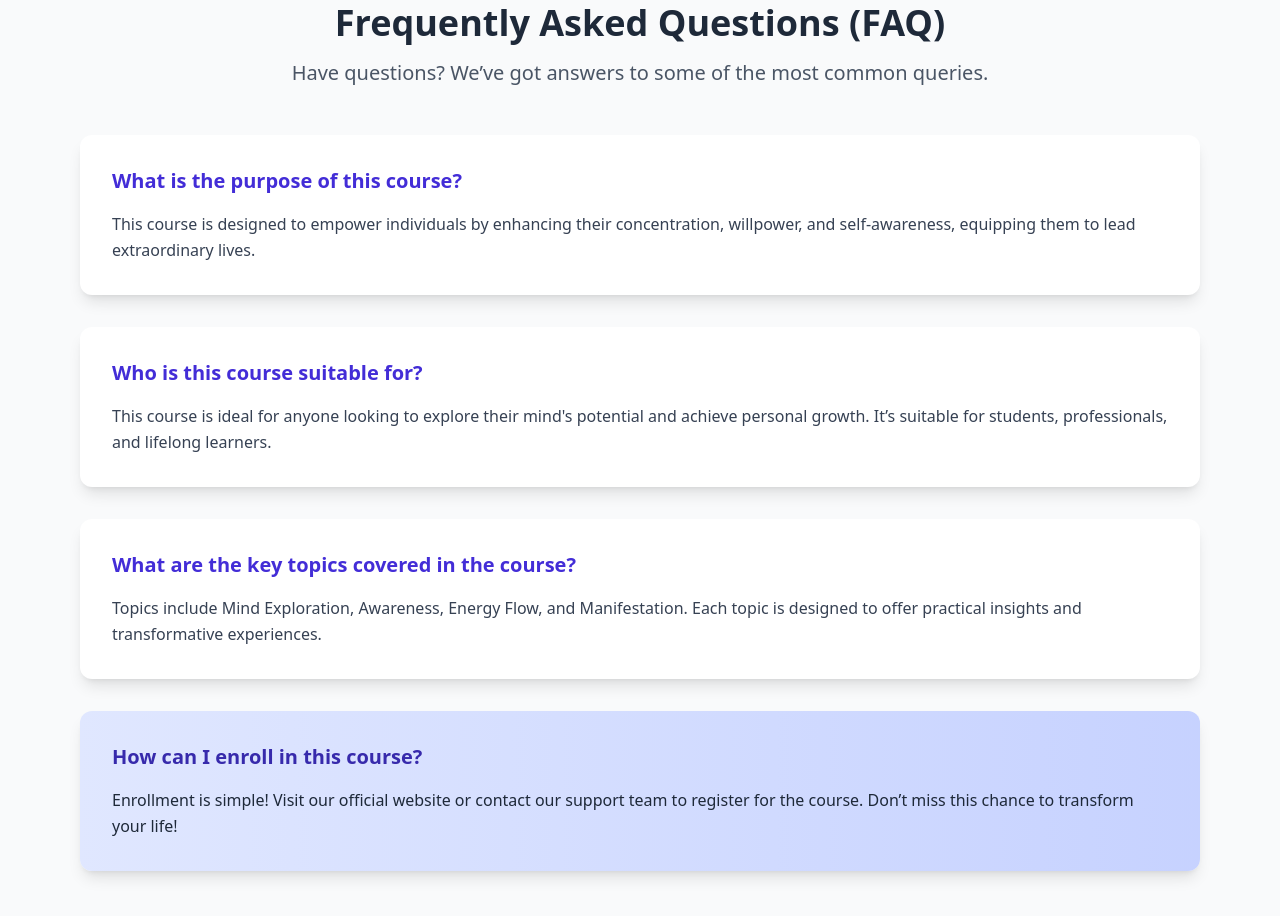
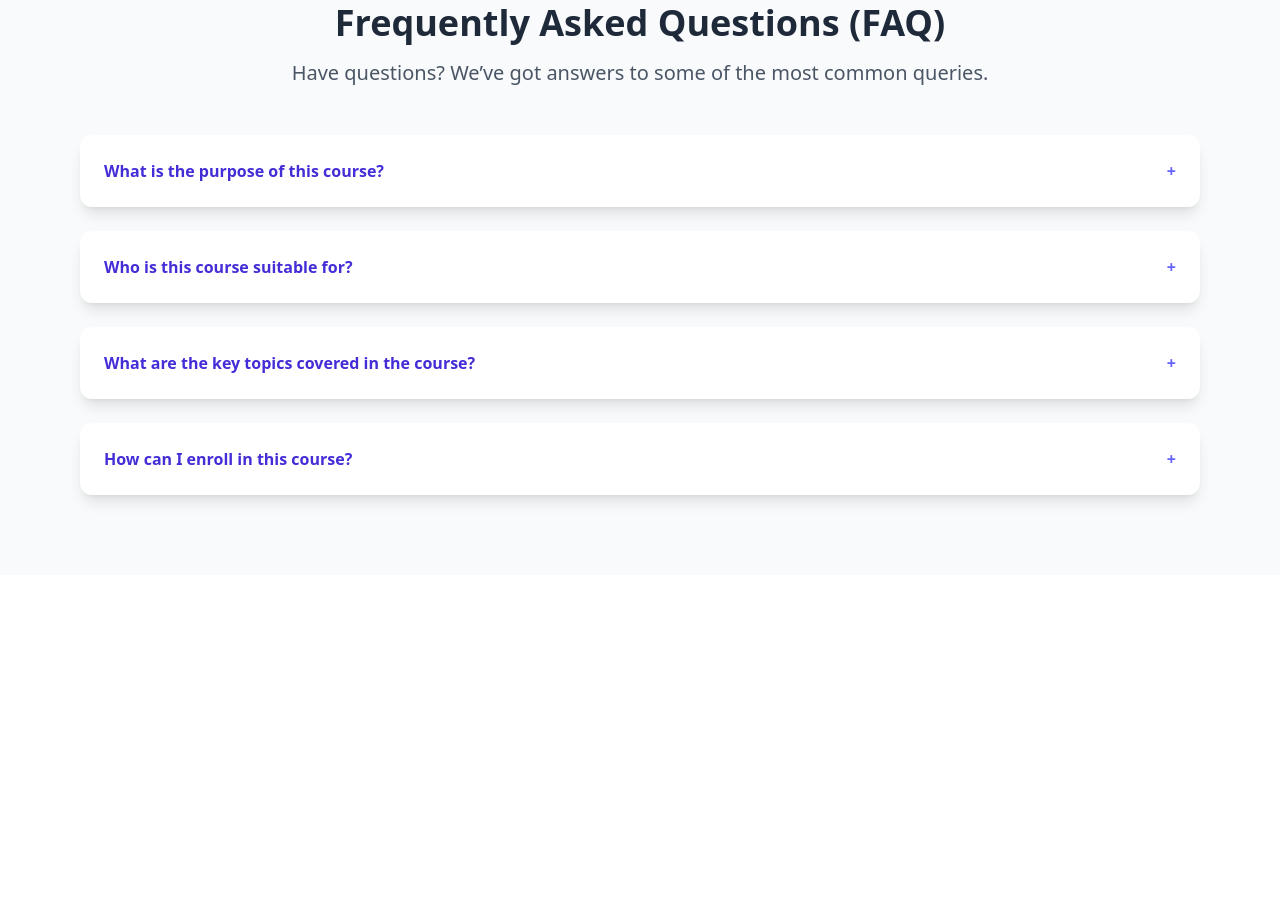
Before and after one commit to jagadish011/CourceLanding, a React (Vite) app: page / in a window 1280 px wide. Shown: the part 4400-5316 px from the top of the page. After the commit the page ends 4975 px from the top, so only its background shows below. Built offline with nearby package versions, Linux system fonts and the light colour scheme.

Commit message:
added the faq section

```diff
--- a/src/pages/FaqSection.jsx
+++ b/src/pages/FaqSection.jsx
@@ -1,6 +1,36 @@
-import React from "react";
+// components/FaqSection.jsx
+import React, { useState } from "react";
 
 const FaqSection = () => {
+  const [activeIndex, setActiveIndex] = useState(null);
+
+  const toggleFaq = (index) => {
+    setActiveIndex(index === activeIndex ? null : index);
+  };
+
+  const faqs = [
+    {
+      question: "What is the purpose of this course?",
+      answer:
+        "This course is designed to empower individuals by enhancing their concentration, willpower, and self-awareness, equipping them to lead extraordinary lives.",
+    },
+    {
+      question: "Who is this course suitable for?",
+      answer:
+        "This course is ideal for anyone looking to explore their mind's potential and achieve personal growth. It’s suitable for students, professionals, and lifelong learners.",
+    },
+    {
+      question: "What are the key topics covered in the course?",
+      answer:
+        "Topics include Mind Exploration, Awareness, Energy Flow, and Manifestation. Each topic is designed to offer practical insights and transformative experiences.",
+    },
+    {
+      question: "How can I enroll in this course?",
+      answer:
+        "Enrollment is simple! Visit our official website or contact our support team to register for the course. Don’t miss this chance to transform your life!",
+    },
+  ];
+
   return (
     <section className="py-20 px-6 sm:px-12 lg:px-20 bg-gray-50">
       <div className="max-w-6xl mx-auto">
@@ -11,44 +41,30 @@ const FaqSection = () => {
           </p>
         </div>
 
-        <div className="space-y-8">
-          {/* FAQ 1 */}
-          <div className="bg-white rounded-xl shadow-lg p-6 sm:p-8 hover:shadow-2xl transition-shadow duration-300">
-            <h4 className="text-lg sm:text-xl font-semibold text-indigo-700 mb-4">What is the purpose of this course?</h4>
-            <p className="text-gray-700 leading-relaxed">
-              This course is designed to empower individuals by enhancing their concentration, willpower, and self-awareness, equipping them to lead extraordinary lives.
-            </p>
-          </div>
-
-          {/* FAQ 2 */}
-          <div className="bg-white rounded-xl shadow-lg p-6 sm:p-8 hover:shadow-2xl transition-shadow duration-300">
-            <h4 className="text-lg sm:text-xl font-semibold text-indigo-700 mb-4">
-              Who is this course suitable for?
-            </h4>
-            <p className="text-gray-700 leading-relaxed">
-              This course is ideal for anyone looking to explore their mind's potential and achieve personal growth. It’s suitable for students, professionals, and lifelong learners.
-            </p>
-          </div>
-
-          {/* FAQ 3 */}
-          <div className="bg-white rounded-xl shadow-lg p-6 sm:p-8 hover:shadow-2xl transition-shadow duration-300">
-            <h4 className="text-lg sm:text-xl font-semibold text-indigo-700 mb-4">
-              What are the key topics covered in the course?
-            </h4>
-            <p className="text-gray-700 leading-relaxed">
-              Topics include Mind Exploration, Awareness, Energy Flow, and Manifestation. Each topic is designed to offer practical insights and transformative experiences.
-            </p>
-          </div>
-
-          {/* FAQ 4 with distinct background color */}
-          <div className="bg-gradient-to-r from-indigo-100 to-indigo-200 rounded-xl shadow-lg p-6 sm:p-8 hover:shadow-2xl transition-shadow duration-300">
-            <h4 className="text-lg sm:text-xl font-semibold text-indigo-800 mb-4">
-              How can I enroll in this course?
-            </h4>
-            <p className="text-gray-800 leading-relaxed">
-              Enrollment is simple! Visit our official website or contact our support team to register for the course. Don’t miss this chance to transform your life!
-            </p>
-          </div>
+        <div className="space-y-6">
+          {faqs.map((faq, index) => (
+            <div
+              key={index}
+              className={`rounded-xl shadow-lg transition-shadow duration-300 ${
+                activeIndex === index ? "bg-indigo-100" : "bg-white"
+              }`}
+            >
+              <button
+                className="w-full text-left px-6 py-4 sm:py-6 font-semibold text-indigo-700 focus:outline-none flex justify-between items-center"
+                onClick={() => toggleFaq(index)}
+              >
+                <span>{faq.question}</span>
+                <span className="ml-4 text-indigo-500">
+                  {activeIndex === index ? "−" : "+"}
+                </span>
+              </button>
+              {activeIndex === index && (
+                <div className="px-6 pb-6 text-gray-700">
+                  <p>{faq.answer}</p>
+                </div>
+              )}
+            </div>
+          ))}
         </div>
       </div>
     </section>
```
